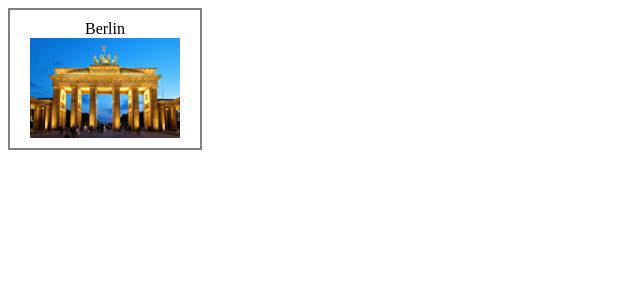
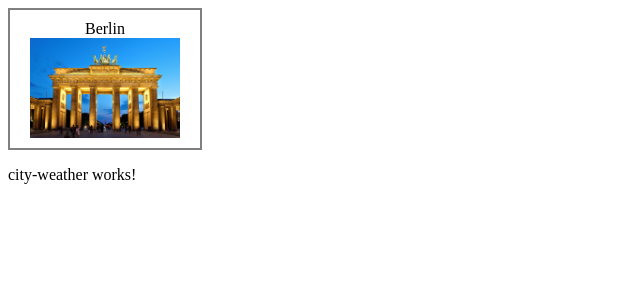
Before and after one commit to tel-ran-de/FE10-Angular, an Angular app: page / in a window 1280 px wide. Shown: the top 300 px of the page, without its empty margins (0-640 px from the left). Built offline with nearby package versions, Linux system fonts and the light colour scheme.

Commit message:
HW 2020-08-31 Add city-weather component

```diff
--- a/src/app/app.component.html
+++ b/src/app/app.component.html
@@ -1,2 +1,3 @@
 <app-city-tile></app-city-tile>
+<app-city-weather></app-city-weather>
 <router-outlet></router-outlet>
--- a/src/app/app.module.ts
+++ b/src/app/app.module.ts
@@ -4,11 +4,13 @@ import { NgModule } from '@angular/core';
 import { AppRoutingModule } from './app-routing.module';
 import { AppComponent } from './app.component';
 import { CityTileComponent } from './city-tile/city-tile.component';
+import { CityWeatherComponent } from './city-weather/city-weather.component';
 
 @NgModule({
   declarations: [
     AppComponent,
-    CityTileComponent
+    CityTileComponent,
+    CityWeatherComponent
   ],
   imports: [
     BrowserModule,
--- /dev/null
+++ b/src/app/city-weather/city-weather.component.html
@@ -0,0 +1 @@
+<p>city-weather works!</p>
--- /dev/null
+++ b/src/app/city-weather/city-weather.component.ts
@@ -0,0 +1,15 @@
+import { Component, OnInit } from '@angular/core';
+
+@Component({
+  selector: 'app-city-weather',
+  templateUrl: './city-weather.component.html',
+  styleUrls: ['./city-weather.component.scss']
+})
+export class CityWeatherComponent implements OnInit {
+
+  constructor() { }
+
+  ngOnInit(): void {
+  }
+
+}
```
Also changed, not shown: src/app/city-weather/city-weather.component.scss (added), 1 other file (tests, documents, lock files or other folders).
